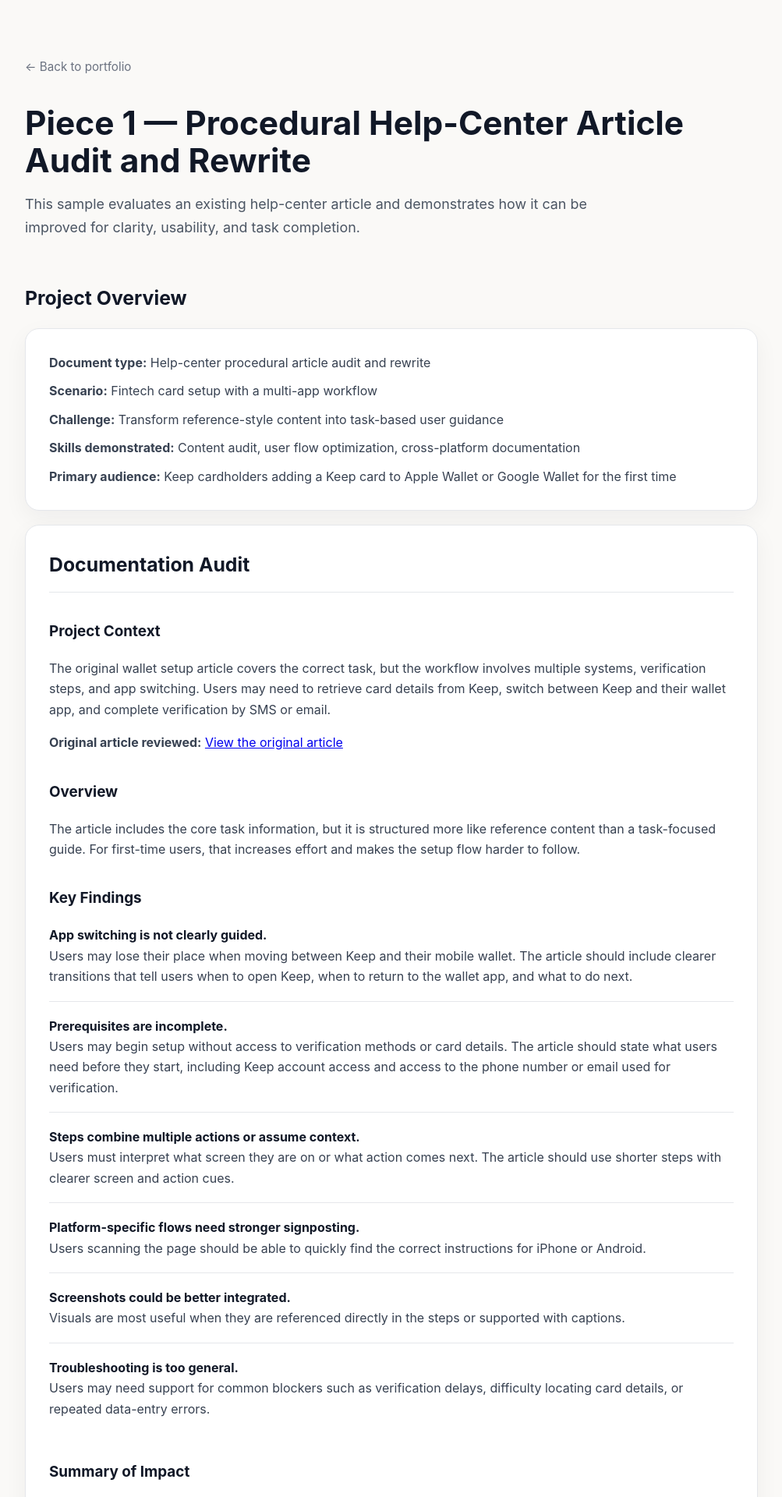
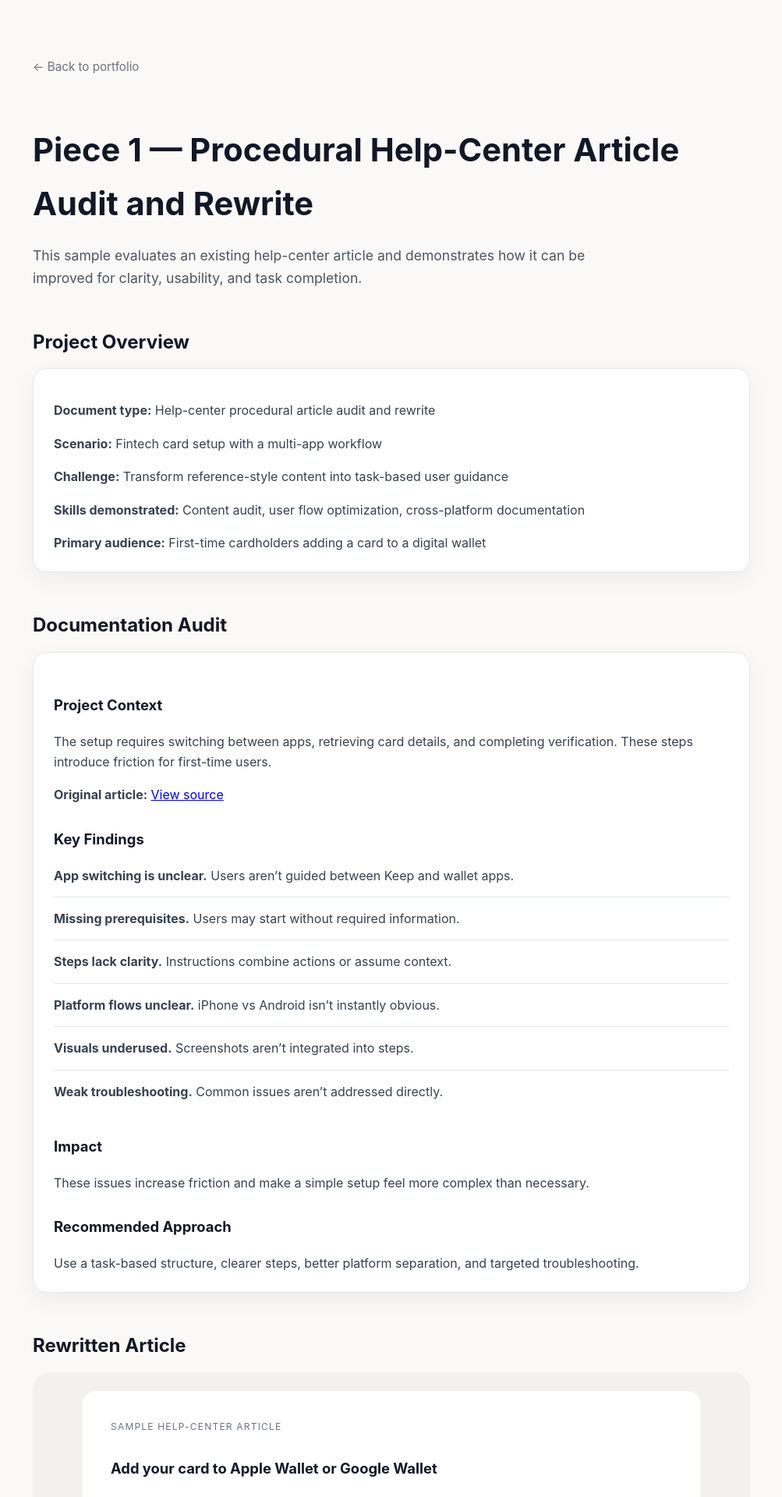
Before and after one commit to kimberleykenney/kimberleykenney.github.io, a Jekyll site: the page built from piece-1.md, in a window 1280 px wide. Shown: the top 1920 px of the page at 78% size, without its empty margins (138-1141 px from the left). Built offline with Jekyll 4.4.1, drawn with Linux system fonts in a browser that asks for light colours; some of the changed text lies outside the part shown.

Commit message:
Update piece-1.md

```diff
--- a/piece-1.md
+++ b/piece-1.md
@@ -13,14 +13,14 @@ permalink: /piece-1/
   }
 
   .page {
-    max-width: 940px;
+    max-width: 920px;
     margin: 0 auto;
     padding: 64px 24px 96px;
   }
 
   .back-link {
     display: inline-block;
-    margin-bottom: 36px;
+    margin-bottom: 32px;
     color: #6b7280;
     text-decoration: none;
     font-size: 0.95rem;
@@ -31,169 +31,103 @@ permalink: /piece-1/
   }
 
   h1 {
-    font-size: 2.65rem;
-    line-height: 1.12;
-    margin: 0 0 18px;
+    font-size: 2.6rem;
+    margin-bottom: 16px;
     color: #111827;
   }
 
   h2 {
-    font-size: 1.55rem;
-    margin: 56px 0 18px;
+    font-size: 1.5rem;
+    margin-top: 48px;
+    margin-bottom: 14px;
     color: #111827;
   }
 
   h3 {
-    font-size: 1.18rem;
-    margin-top: 34px;
-    color: #111827;
-  }
-
-  h4 {
-    font-size: 1rem;
+    font-size: 1.15rem;
     margin-top: 28px;
     color: #111827;
   }
 
   p, li {
-    font-size: 1rem;
     color: #374151;
   }
 
-  ul, ol {
-    padding-left: 1.35rem;
+  .lede {
+    font-size: 1.1rem;
+    color: #4b5563;
+    margin-bottom: 32px;
+    max-width: 720px;
   }
 
-  li {
-    margin-bottom: 8px;
+  .card {
+    background: #ffffff;
+    border: 1px solid #e5e7eb;
+    border-radius: 18px;
+    padding: 24px 26px;
+    box-shadow: 0 10px 30px rgba(17, 24, 39, 0.05);
   }
 
-  .lede {
-    font-size: 1.12rem;
-    color: #4b5563;
-    max-width: 780px;
-    margin-bottom: 34px;
+  .card p {
+    margin-bottom: 10px;
   }
 
-  .section-card,
-  .article-page {
-    background: #ffffff;
-    border: 1px solid #e5e7eb;
-    box-shadow: 0 10px 30px rgba(17, 24, 39, 0.05);
-    border-radius: 18px;
-  }
-
-  .section-card {
-    padding: 30px;
-    margin-top: 18px;
-  }
-
-  .section-card h2 {
-    margin-top: 0;
-    padding-bottom: 14px;
-    border-bottom: 1px solid #e5e7eb;
-  }
-
-  .overview-list p {
-    margin: 0 0 10px;
-  }
-
-  .overview-list p:last-child {
+  .card p:last-child {
     margin-bottom: 0;
   }
 
   .finding-list {
     list-style: none;
-    padding-left: 0;
-    margin-top: 18px;
+    padding: 0;
+    margin-top: 16px;
   }
 
   .finding-list li {
-    padding: 18px 0;
+    padding: 14px 0;
     border-top: 1px solid #e5e7eb;
-    margin-bottom: 0;
   }
 
   .finding-list li:first-child {
-    border-top: 0;
+    border-top: none;
     padding-top: 0;
-  }
-
-  .finding-list strong {
-    color: #111827;
   }
 
   .article-wrap {
     background: #f3f1ed;
-    border-radius: 24px;
-    padding: 28px;
-    margin-top: 24px;
+    border-radius: 22px;
+    padding: 24px;
   }
 
   .article-page {
-    max-width: 760px;
+    background: #ffffff;
+    border-radius: 16px;
+    padding: 36px;
+    max-width: 720px;
     margin: 0 auto;
-    padding: 42px 46px;
   }
 
   .article-kicker {
+    font-size: 0.75rem;
     text-transform: uppercase;
     letter-spacing: 0.1em;
     color: #6b7280;
-    font-size: 0.78rem;
-    font-weight: 700;
-    margin-bottom: 14px;
-  }
-
-  .article-page h3 {
-    font-size: 2rem;
-    line-height: 1.18;
-    margin-top: 0;
-    margin-bottom: 16px;
+    margin-bottom: 10px;
   }
 
   .note-box {
     background: #f9fafb;
     border-left: 4px solid #d1d5db;
-    padding: 16px 18px;
-    margin: 22px 0;
-  }
-
-  .note-box p {
-    margin: 0;
-  }
-
-  .related {
-    margin-top: 40px;
+    padding: 14px 16px;
+    margin: 20px 0;
   }
 
   .footer-note {
     margin-top: 56px;
-    padding-top: 18px;
+    padding-top: 16px;
     border-top: 1px solid #e5e7eb;
     font-size: 0.9rem;
     color: #6b7280;
     font-style: italic;
-    max-width: 760px;
-  }
-
-  @media (max-width: 640px) {
-    .page {
-      padding: 44px 20px 72px;
-    }
-
-    h1 {
-      font-size: 2.1rem;
-    }
-
-    .section-card,
-    .article-page {
-      padding: 24px;
-    }
-
-    .article-wrap {
-      padding: 16px;
-    }
   }
 </style>
 
@@ -208,77 +142,45 @@ permalink: /piece-1/
 </p>
 
 <h2>Project Overview</h2>
-
-<section class="section-card overview-list">
+<section class="card">
   <p><strong>Document type:</strong> Help-center procedural article audit and rewrite</p>
   <p><strong>Scenario:</strong> Fintech card setup with a multi-app workflow</p>
   <p><strong>Challenge:</strong> Transform reference-style content into task-based user guidance</p>
   <p><strong>Skills demonstrated:</strong> Content audit, user flow optimization, cross-platform documentation</p>
-  <p><strong>Primary audience:</strong> Keep cardholders adding a Keep card to Apple Wallet or Google Wallet for the first time</p>
+  <p><strong>Primary audience:</strong> First-time cardholders adding a card to a digital wallet</p>
 </section>
 
-<section class="section-card">
-
 <h2>Documentation Audit</h2>
+<section class="card">
 
 <h3>Project Context</h3>
-
 <p>
-  The original wallet setup article covers the correct task, but the workflow involves multiple systems, verification steps, and app switching. Users may need to retrieve card details from Keep, switch between Keep and their wallet app, and complete verification by SMS or email.
+  The setup requires switching between apps, retrieving card details, and completing verification. These steps introduce friction for first-time users.
 </p>
 
 <p>
-  <strong>Original article reviewed:</strong>
-  <a href="https://help.trykeep.com/en/articles/10132858-how-to-add-your-keep-card-to-your-digital-wallet" target="_blank">View the original article</a>
-</p>
-
-<h3>Overview</h3>
-
-<p>
-  The article includes the core task information, but it is structured more like reference content than a task-focused guide. For first-time users, that increases effort and makes the setup flow harder to follow.
+  <strong>Original article:</strong>
+  <a href="https://help.trykeep.com/en/articles/10132858-how-to-add-your-keep-card-to-your-digital-wallet" target="_blank">View source</a>
 </p>
 
 <h3>Key Findings</h3>
+<ul class="finding-list">
+  <li><strong>App switching is unclear.</strong> Users aren’t guided between Keep and wallet apps.</li>
+  <li><strong>Missing prerequisites.</strong> Users may start without required information.</li>
+  <li><strong>Steps lack clarity.</strong> Instructions combine actions or assume context.</li>
+  <li><strong>Platform flows unclear.</strong> iPhone vs Android isn’t instantly obvious.</li>
+  <li><strong>Visuals underused.</strong> Screenshots aren’t integrated into steps.</li>
+  <li><strong>Weak troubleshooting.</strong> Common issues aren’t addressed directly.</li>
+</ul>
 
-<ol class="finding-list">
-  <li>
-    <strong>App switching is not clearly guided.</strong><br>
-    Users may lose their place when moving between Keep and their mobile wallet. The article should include clearer transitions that tell users when to open Keep, when to return to the wallet app, and what to do next.
-  </li>
-  <li>
-    <strong>Prerequisites are incomplete.</strong><br>
-    Users may begin setup without access to verification methods or card details. The article should state what users need before they start, including Keep account access and access to the phone number or email used for verification.
-  </li>
-  <li>
-    <strong>Steps combine multiple actions or assume context.</strong><br>
-    Users must interpret what screen they are on or what action comes next. The article should use shorter steps with clearer screen and action cues.
-  </li>
-  <li>
-    <strong>Platform-specific flows need stronger signposting.</strong><br>
-    Users scanning the page should be able to quickly find the correct instructions for iPhone or Android.
-  </li>
-  <li>
-    <strong>Screenshots could be better integrated.</strong><br>
-    Visuals are most useful when they are referenced directly in the steps or supported with captions.
-  </li>
-  <li>
-    <strong>Troubleshooting is too general.</strong><br>
-    Users may need support for common blockers such as verification delays, difficulty locating card details, or repeated data-entry errors.
-  </li>
-</ol>
-
-<h3>Summary of Impact</h3>
-
+<h3>Impact</h3>
 <p>
-  In its current form, the article creates unnecessary effort during a relatively simple setup task. The main usability issues are incomplete preparation guidance, weak app-switching cues, and instructions that require too much interpretation.
+  These issues increase friction and make a simple setup feel more complex than necessary.
 </p>
 
-<p>Improving the article would likely reduce friction for first-time setup, increase successful wallet setup completion, make screenshots more useful, and reduce avoidable support questions.</p>
-
 <h3>Recommended Approach</h3>
-
 <p>
-  To improve usability, the article should open with a task-focused introduction, include practical prerequisites, separate iPhone and Android flows clearly, use shorter steps, guide users through app switching, and include troubleshooting for common setup blockers.
+  Use a task-based structure, clearer steps, better platform separation, and targeted troubleshooting.
 </p>
 
 </section>
@@ -290,107 +192,45 @@ permalink: /piece-1/
 
 <div class="article-kicker">Sample help-center article</div>
 
-<h3>Add your Keep card to Apple Wallet or Google Wallet</h3>
+<h3>Add your card to Apple Wallet or Google Wallet</h3>
 
 <p>
-  Use this article to add your Keep Corporate Card to Apple Wallet or Google Wallet for contactless payments.
-</p>
-
-<p>
-  Setup usually takes a few minutes and requires access to your card details and a verification code.
+  Add your card for contactless payments. Setup takes a few minutes.
 </p>
 
 <h4>Before you begin</h4>
-
-<p>Make sure you have:</p>
-
 <ul>
-  <li>access to your Keep account</li>
-  <li>access to the Keep card you want to add</li>
-  <li>Apple Wallet or Google Wallet already set up on your device</li>
-  <li>access to the phone number or email address used for verification</li>
+  <li>Access to your account</li>
+  <li>Your card details</li>
+  <li>Wallet app installed</li>
+  <li>Access to verification method</li>
 </ul>
 
 <div class="note-box">
-  <p><strong>Note:</strong> You may need to switch between Keep and your mobile wallet during setup to view and enter your card details.</p>
+  You may need to switch between apps during setup.
 </div>
 
-<h4>Add your card on iPhone</h4>
-
+<h4>iPhone</h4>
 <ol>
-  <li>Open Apple Wallet.</li>
-  <li>Tap the + icon.</li>
-  <li>Tap Debit or Credit Card, then tap Continue.</li>
-  <li>Tap Enter Card Details Manually.</li>
-  <li>In a browser, sign in to Keep and open the card you want to add.</li>
-  <li>Select Show details to view the card number, expiration date, and CVC.</li>
-  <li>Return to Apple Wallet and enter the card details.</li>
-  <li>Follow the prompts to verify the card by SMS or email.</li>
-  <li>Enter the verification code when prompted.</li>
+  <li>Open Apple Wallet</li>
+  <li>Tap +</li>
+  <li>Enter card details from Keep</li>
+  <li>Verify via code</li>
 </ol>
 
-<p>Your card is now ready to use for contactless payments.</p>
-
-<h4>Add your card on Android</h4>
-
+<h4>Android</h4>
 <ol>
-  <li>Open Google Wallet.</li>
-  <li>Tap Add to Wallet.</li>
-  <li>Tap Payment card, then tap New credit or debit card.</li>
-  <li>In a browser, sign in to Keep and open the card you want to add.</li>
-  <li>Select Show details to view the card number, expiration date, and CVC.</li>
-  <li>Return to Google Wallet and enter the card details.</li>
-  <li>Review and accept the terms.</li>
-  <li>Choose a verification method if prompted.</li>
-  <li>Enter the verification code when prompted.</li>
+  <li>Open Google Wallet</li>
+  <li>Add card</li>
+  <li>Enter details</li>
+  <li>Verify</li>
 </ol>
-
-<p>Your card is now ready to use.</p>
-
-<h4>Troubleshooting</h4>
-
-<p><strong>I did not receive a verification code</strong></p>
-
-<ul>
-  <li>Confirm that you have access to the phone number or email address used for verification.</li>
-  <li>Wait a few minutes, then request a new code.</li>
-  <li>Check your spam or junk folder if the code was sent by email.</li>
-</ul>
-
-<p><strong>My card details are not being accepted</strong></p>
-
-<ul>
-  <li>Re-enter the card number, expiration date, and CVC exactly as shown in Keep.</li>
-  <li>Make sure you are adding the correct card.</li>
-  <li>If the problem continues, contact support.</li>
-</ul>
-
-<p><strong>I cannot find my card details</strong></p>
-
-<ol>
-  <li>Sign in to Keep.</li>
-  <li>Open the card you want to add.</li>
-  <li>Select Show details.</li>
-</ol>
-
-<p><strong>Still need help?</strong></p>
-
-<p>Contact Keep Support.</p>
-
-<h4 class="related">Related articles</h4>
-
-<ul>
-  <li>Getting started with Keep cards</li>
-  <li>How to view your Keep card details</li>
-  <li>Troubleshooting digital wallet setup</li>
-  <li>Supported wallets and mobile payment options</li>
-</ul>
 
 </section>
 </div>
 
 <p class="footer-note">
-  This is an independent documentation sample created for portfolio purposes. It is based on publicly available information, reasonable product assumptions, and technical writing best practices. It is not affiliated with or endorsed by Keep. Image placement, UI labels, and related links are representational.
+  This sample is independently created for demonstration purposes and is based on publicly available information and reasonable assumptions.
 </p>
 
 </main>
```
